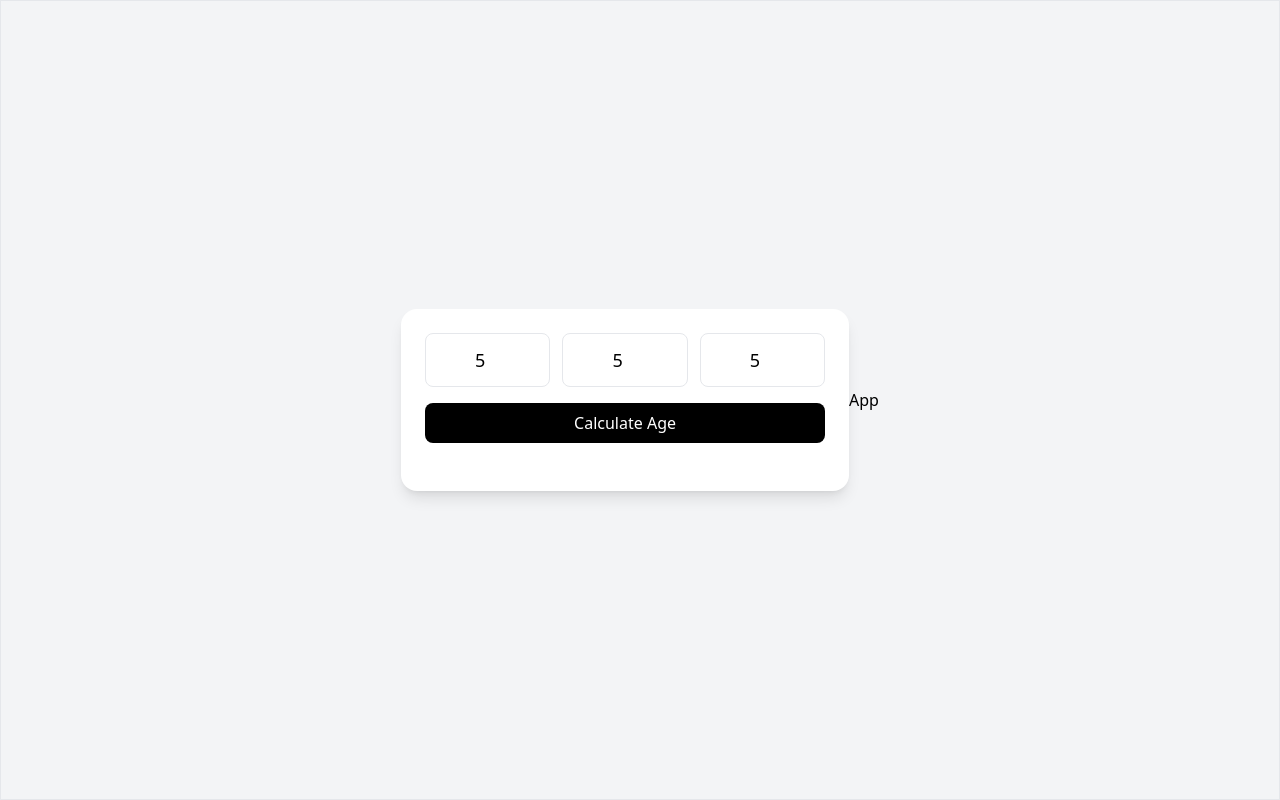
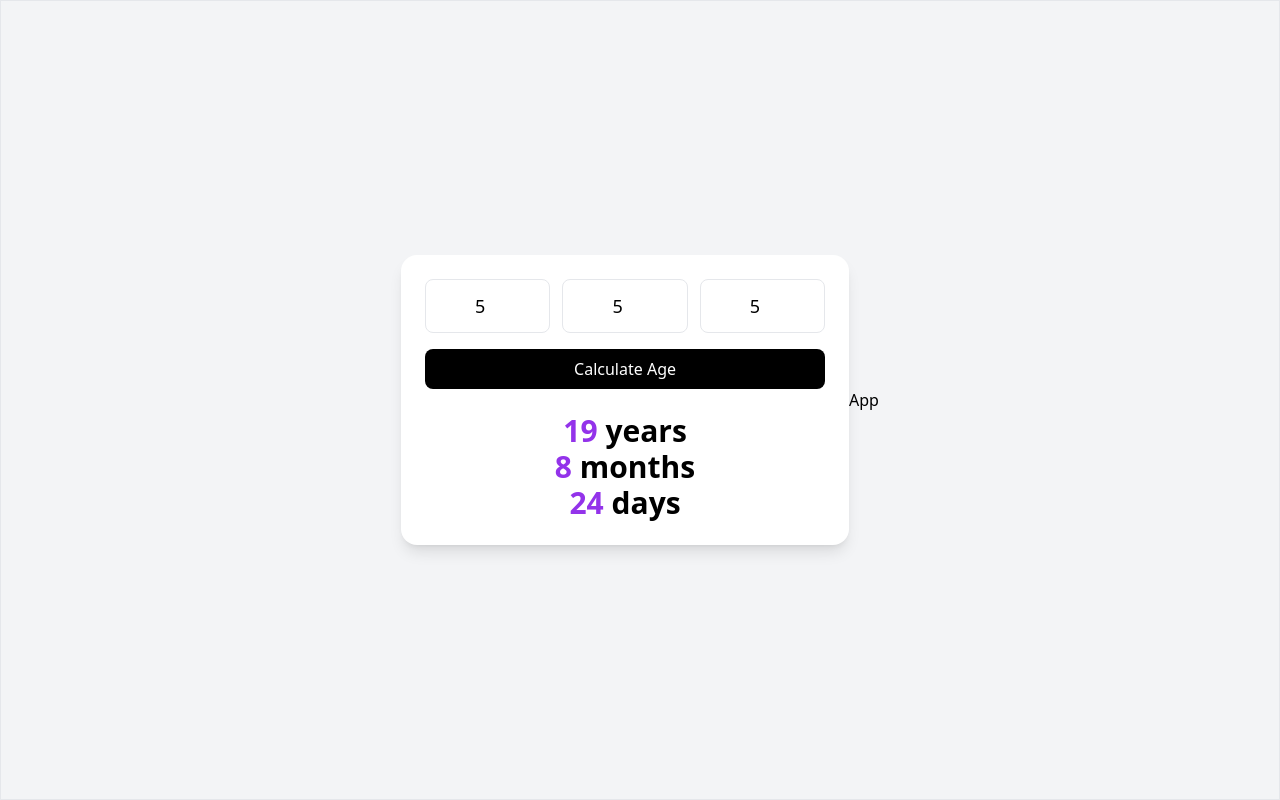
Before and after one commit to VectorGits/Age_Calculator-2.0, a React (Vite) app: page / in a window 1280 px wide. Both pictures are taken after typing "5", "5", "5" into the empty fields and a click on the button "Calculate Age". Built offline with nearby package versions, Linux system fonts and the light colour scheme.

Commit message:
Added more basic structure

```diff
--- a/src/App.tsx
+++ b/src/App.tsx
@@ -67,10 +67,11 @@ const App = () => {
           </button>
           {Age && (
             <div className="mt-6 text-center text-3xl font-bold">
-
+              <p className="text-purple-600">{Age.years} <span className="text-black">years</span></p>
+              <p className="text-purple-600">{Age.months} <span className="text-black">months</span></p>
+              <p className="text-purple-600">{Age.days} <span className="text-black">days</span></p>
             </div>
           )}
-
         </div>
         <h1 className='text-red'>App</h1>
       </div>
```
